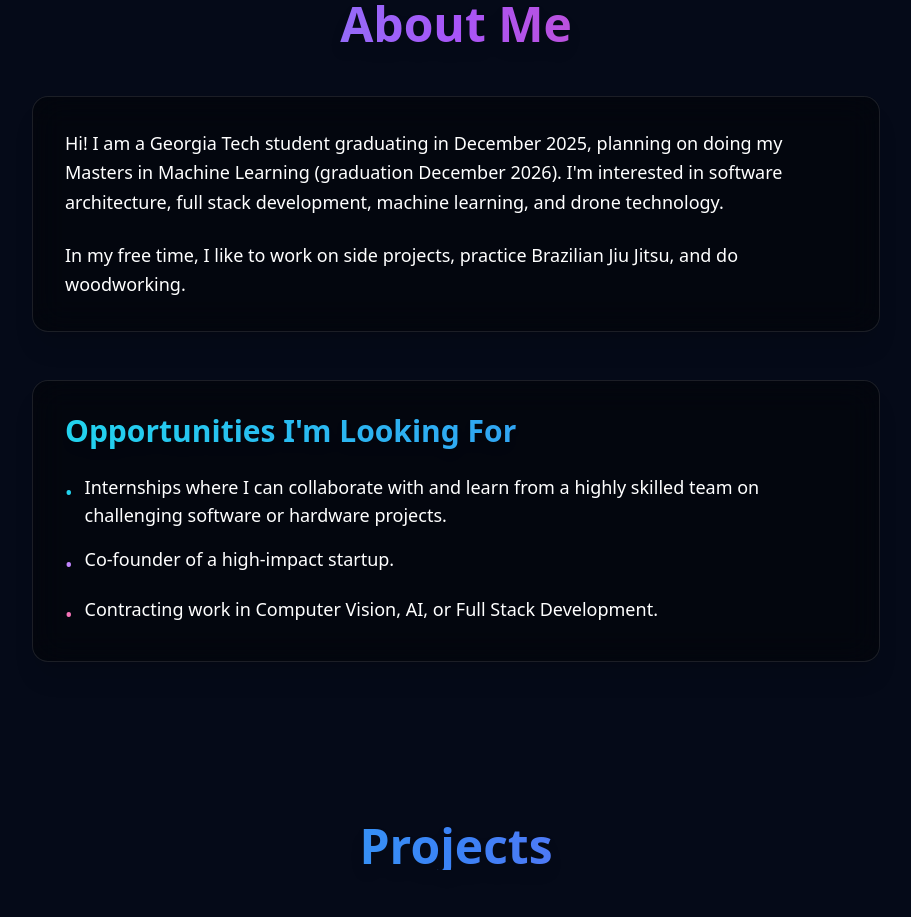
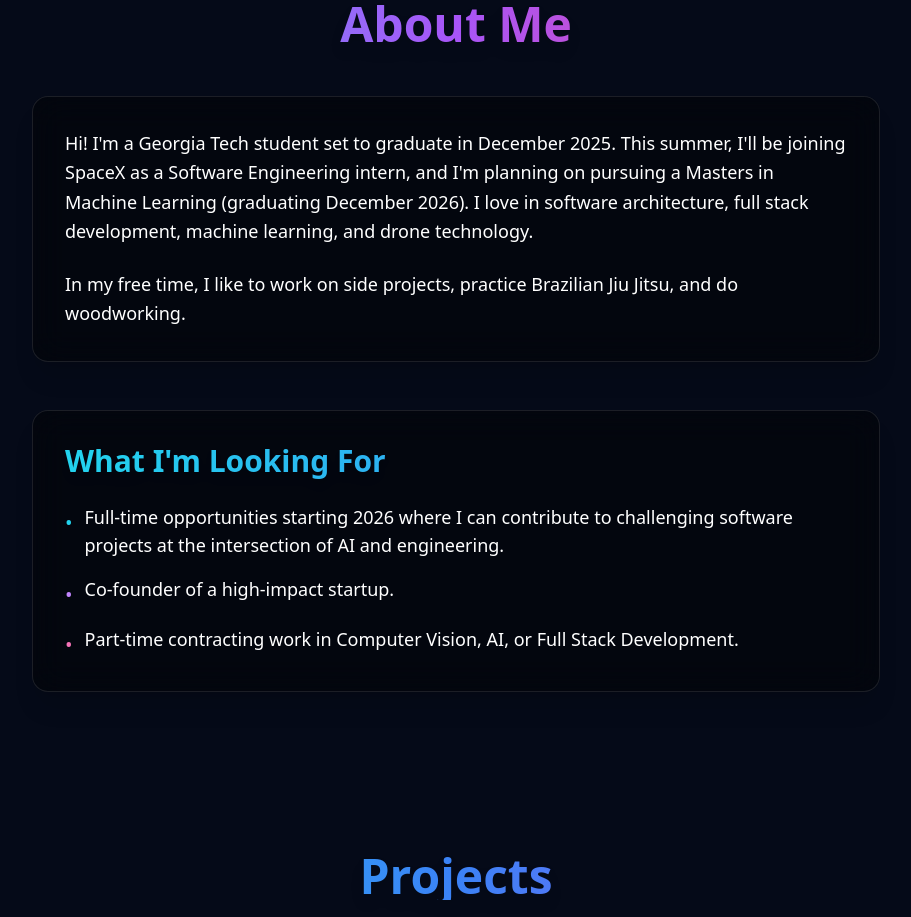
Before and after one commit to TrentConley/personal_website, a Next.js app: page / in a window 1280 px wide. Shown: the part 880-1797 px from the top of the page, without its empty margins (184-1095 px from the left). Built offline with nearby package versions, Linux system fonts and the light colour scheme.

Commit message:
updated bio

```diff
--- a/components/About.tsx
+++ b/components/About.tsx
@@ -20,10 +20,7 @@ export default function About() {
 
         <div className="bg-black/40 backdrop-blur-lg rounded-2xl p-8 mb-12 shadow-xl border border-white/10 hover:border-white/20 transition-all duration-300">
           <p className="text-lg leading-relaxed mb-6 text-white">
-            Hi! I am a Georgia Tech student graduating in December 2025, planning on
-            doing my Masters in Machine Learning (graduation December 2026). I'm
-            interested in software architecture, full stack development, machine
-            learning, and drone technology.
+            Hi! I'm a Georgia Tech student set to graduate in December 2025. This summer, I'll be joining SpaceX as a Software Engineering intern, and I'm planning on pursuing a Masters in Machine Learning (graduating December 2026). I love in software architecture, full stack development, machine learning, and drone technology.
           </p>
           <p className="text-lg leading-relaxed text-white">
             In my free time, I like to work on side projects, practice Brazilian
@@ -33,7 +30,7 @@ export default function About() {
 
         <div className="bg-black/40 backdrop-blur-lg rounded-2xl p-8 shadow-xl border border-white/10 hover:border-white/20 transition-all duration-300">
           <h3 className="text-3xl font-bold mb-6 bg-gradient-to-r from-cyan-400 to-blue-500 text-transparent bg-clip-text drop-shadow-lg">
-            Opportunities I'm Looking For
+            What I'm Looking For
           </h3>
           <ul className="space-y-4">
             <motion.li
@@ -43,8 +40,7 @@ export default function About() {
             >
               <span className="text-cyan-400 mt-1.5 text-xl">•</span>
               <span className="text-lg text-white">
-                Internships where I can collaborate with and learn from a highly
-                skilled team on challenging software or hardware projects.
+                Full-time opportunities starting 2026 where I can contribute to challenging software projects at the intersection of AI and engineering.
               </span>
             </motion.li>
             <motion.li
@@ -64,7 +60,7 @@ export default function About() {
             >
               <span className="text-pink-400 mt-1.5 text-xl">•</span>
               <span className="text-lg text-white">
-                Contracting work in Computer Vision, AI, or Full Stack Development.
+                Part-time contracting work in Computer Vision, AI, or Full Stack Development.
               </span>
             </motion.li>
           </ul>
```
